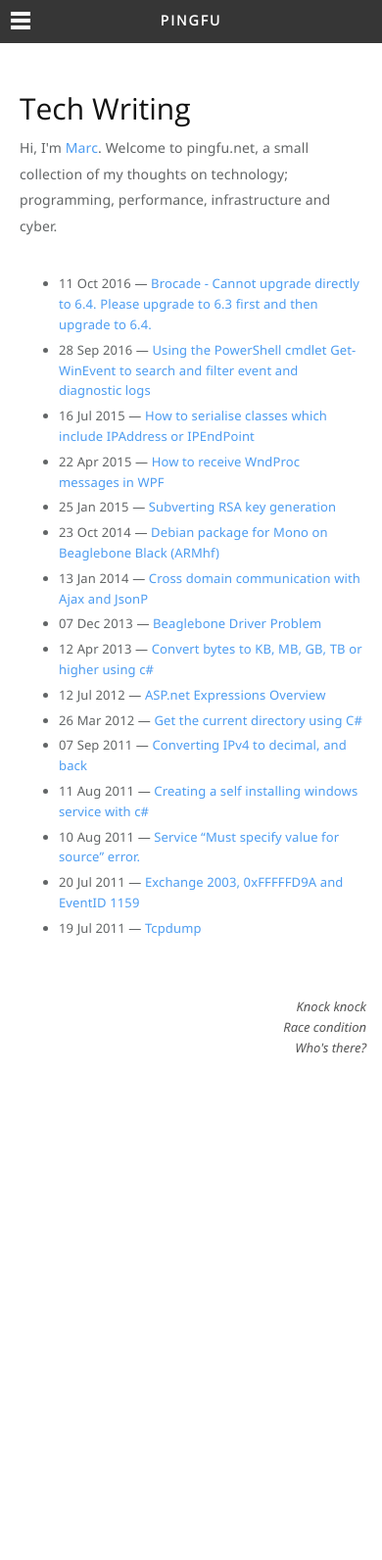
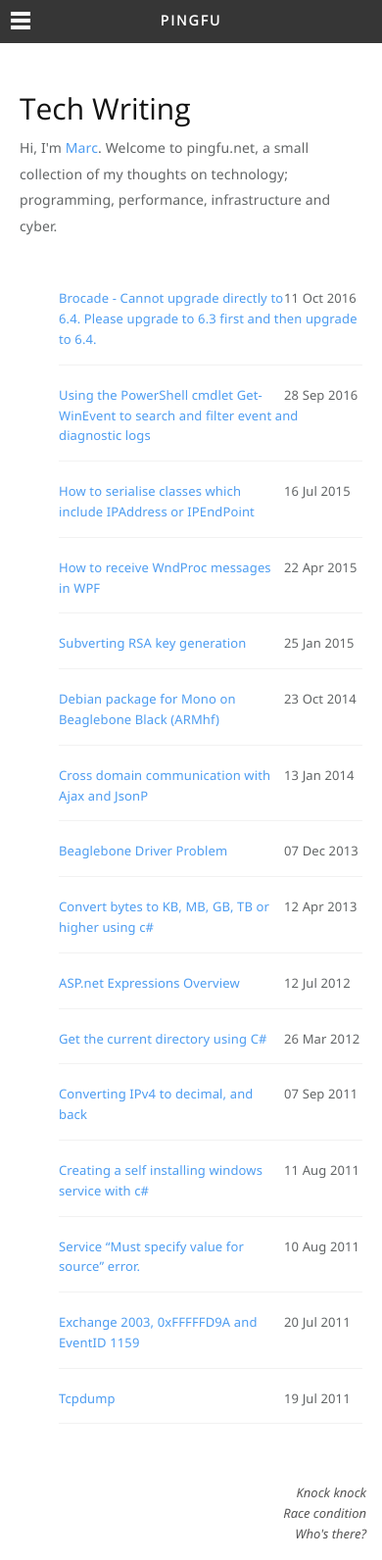
Before and after one commit to pingfu/pingfu.github.io, a Jekyll site: the page built from index.html, in a window 390 px wide. Shown: the whole page at 98% size. Built offline with Jekyll 4.4.1, drawn with Linux system fonts in a browser that asks for light colours; nearby versions of some CDN libraries; before the commit the page ends 1096 px from its top, so only the background shows below that.

Commit message:
minor style changes

```diff
--- a/css/main.css
+++ b/css/main.css
@@ -516,7 +516,23 @@ blockquote {
     color: #fff;
   }
 
+  .posts ul {
+    list-style: none;
+  }
+
+  .posts li {
+    color: #626566;
+    font-size: 13px;
+    line-height: 1.6;
+    letter-spacing: .01em;
+    border-bottom: 1px solid rgba(0,0,0,0.05);
+    padding: 15px 0;
+    position: relative;
+    list-style-type: none;
+    font-size: 18px;
+  }
+
   .postDate {
-	width: auto;
+	  float: right;
   }
 }
--- a/index.html
+++ b/index.html
@@ -15,7 +15,10 @@ redirect_from: "/writing/"
 
 	<ul class="posts">
 	{% for post in site.posts %}
-		<li><span class="postDate">{{ post.date | date_to_string }}</span> — <a href="{{ post.url }}">{{ post.title }}</a></li>
+		<li>
+			<span class="postDate">{{ post.date | date_to_string }}</span>
+			<a href="{{ post.url }}">{{ post.title }}</a>
+		</li>
 	{% endfor %}
 	</ul>
 
@@ -24,8 +27,8 @@ redirect_from: "/writing/"
 
 {% comment %}
 
+	<!-- this section is JEKYLL commented out -->
 	<!-- posts -->
-
 	{% for post in site.posts %}
 	<section class="boxed blog-posts">
 
```
